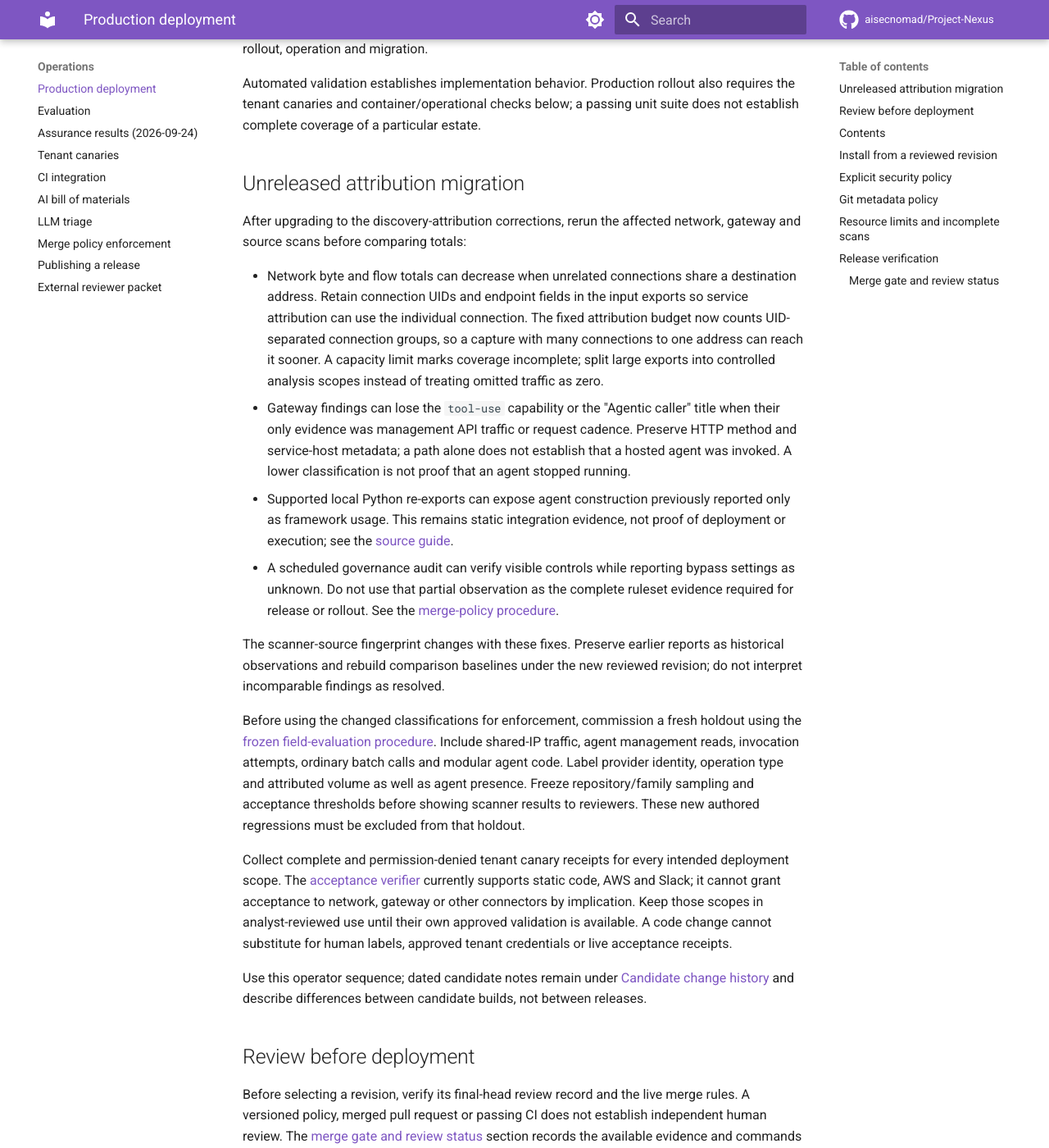
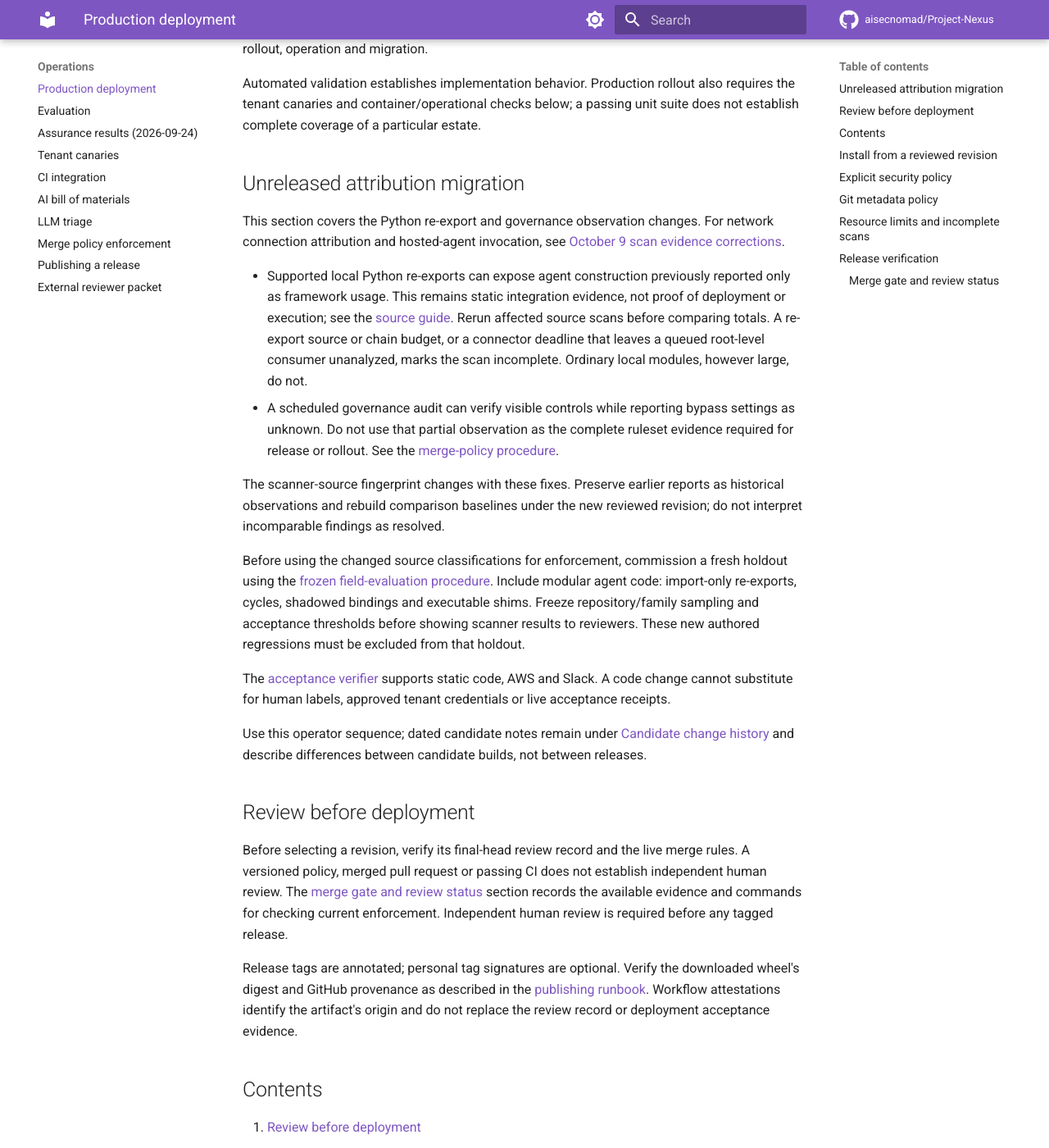
Before and after one commit to aisecnomad/Project-Nexus, an MkDocs documentation site: the page built from docs/production.md, in a window 1280 px wide and 1400 px high, scrolled down 206 px. Shown: the whole window at 82% size. Built offline with MkDocs 1.6.1 and Material for MkDocs 9.7.7, drawn with Linux system fonts in a browser that asks for light colours; comment, search, counter and statistics services are not loaded.

Commit message:
Limit the unreleased attribution migration notes to this change
After #168 merged, the "Unreleased attribution migration" section in
docs/production.md and the matching docs/connectors.md paragraph repeated
the network connection attribution and hosted-agent invocation changes
that the October 9 scan evidence corrections already describe. Operators
would read two migration notes for one behaviour change.

The section now covers only the Python re-export and governance
observation changes and points to the October 9 notes for the rest. Its
holdout guidance names the re-export cases, and the re-export bullet lists
the conditions that mark a scan incomplete. The heading and its anchor are
unchanged because docs/connectors.md and the reviewer packet link to it.

Signed-off-by: Claude <noreply@anthropic.com>
Co-Authored-By: Claude Opus 5.5 <noreply@anthropic.com>
Claude-Session: https://claude.ai/code/session_01NNpBL4DqDDJdF9hLExvpc9

```diff
--- a/docs/production.md
+++ b/docs/production.md
@@ -9,24 +9,17 @@ passing unit suite does not establish complete coverage of a particular estate.
 
 ## Unreleased attribution migration
 
-After upgrading to the discovery-attribution corrections, rerun the affected
-network, gateway and source scans before comparing totals:
-
-- Network byte and flow totals can decrease when unrelated connections share a
-  destination address. Retain connection UIDs and endpoint fields in the input
-  exports so service attribution can use the individual connection. The fixed
-  attribution budget now counts UID-separated connection groups, so a capture
-  with many connections to one address can reach it sooner. A capacity limit
-  marks coverage incomplete; split large exports into controlled analysis scopes
-  instead of treating omitted traffic as zero.
-- Gateway findings can lose the `tool-use` capability or the "Agentic caller"
-  title when their only evidence was management API traffic or request cadence.
-  Preserve HTTP method and service-host metadata; a path alone does not establish
-  that a hosted agent was invoked. A lower classification is not proof that an
-  agent stopped running.
+This section covers the Python re-export and governance observation changes.
+For network connection attribution and hosted-agent invocation, see
+[October 9 scan evidence corrections](#october-9-scan-evidence-corrections-unreleased).
+
 - Supported local Python re-exports can expose agent construction previously
   reported only as framework usage. This remains static integration evidence,
   not proof of deployment or execution; see the [source guide](connectors/code.md).
+  Rerun affected source scans before comparing totals. A re-export source or
+  chain budget, or a connector deadline that leaves a queued root-level
+  consumer unanalyzed, marks the scan incomplete. Ordinary local modules,
+  however large, do not.
 - A scheduled governance audit can verify visible controls while reporting
   bypass settings as unknown. Do not use that partial observation as the complete
   ruleset evidence required for release or rollout. See the
@@ -36,21 +29,16 @@ The scanner-source fingerprint changes with these fixes. Preserve earlier
 reports as historical observations and rebuild comparison baselines under the
 new reviewed revision; do not interpret incomparable findings as resolved.
 
-Before using the changed classifications for enforcement, commission a fresh
-holdout using the [frozen field-evaluation procedure](evaluation.md#build-a-genuinely-held-out-field-set).
-Include shared-IP traffic, agent management reads, invocation attempts, ordinary
-batch calls and modular agent code. Label provider identity, operation type and
-attributed volume as well as agent presence. Freeze repository/family sampling
-and acceptance thresholds before showing scanner results to reviewers. These
-new authored regressions must be excluded from that holdout.
-
-Collect complete and permission-denied tenant canary receipts for every intended
-deployment scope. The [acceptance verifier](https://github.com/aisecnomad/Project-Nexus/blob/main/tools/acceptance/README.md)
-currently supports static code, AWS and Slack; it cannot grant acceptance to
-network, gateway or other connectors by implication. Keep those scopes in
-analyst-reviewed use until their own approved validation is available. A code
-change cannot substitute for human labels, approved tenant credentials or live
-acceptance receipts.
+Before using the changed source classifications for enforcement, commission a
+fresh holdout using the [frozen field-evaluation procedure](evaluation.md#build-a-genuinely-held-out-field-set).
+Include modular agent code: import-only re-exports, cycles, shadowed bindings
+and executable shims. Freeze repository/family sampling and acceptance
+thresholds before showing scanner results to reviewers. These new authored
+regressions must be excluded from that holdout.
+
+The [acceptance verifier](https://github.com/aisecnomad/Project-Nexus/blob/main/tools/acceptance/README.md)
+supports static code, AWS and Slack. A code change cannot substitute for human
+labels, approved tenant credentials or live acceptance receipts.
 
 Use this operator sequence; dated candidate notes remain under
 [Candidate change history](#candidate-change-history) and describe differences
```
Also changed, not shown: docs/connectors.md (+2 -4 lines).
